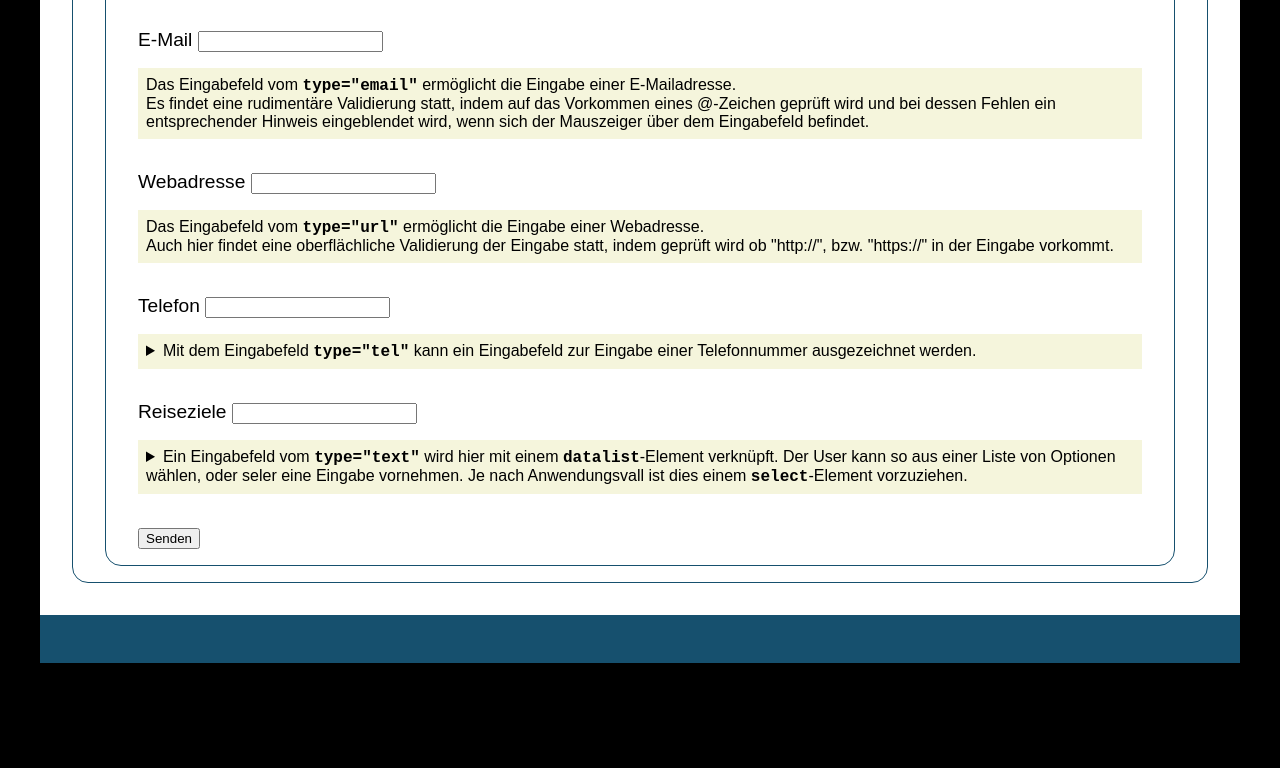
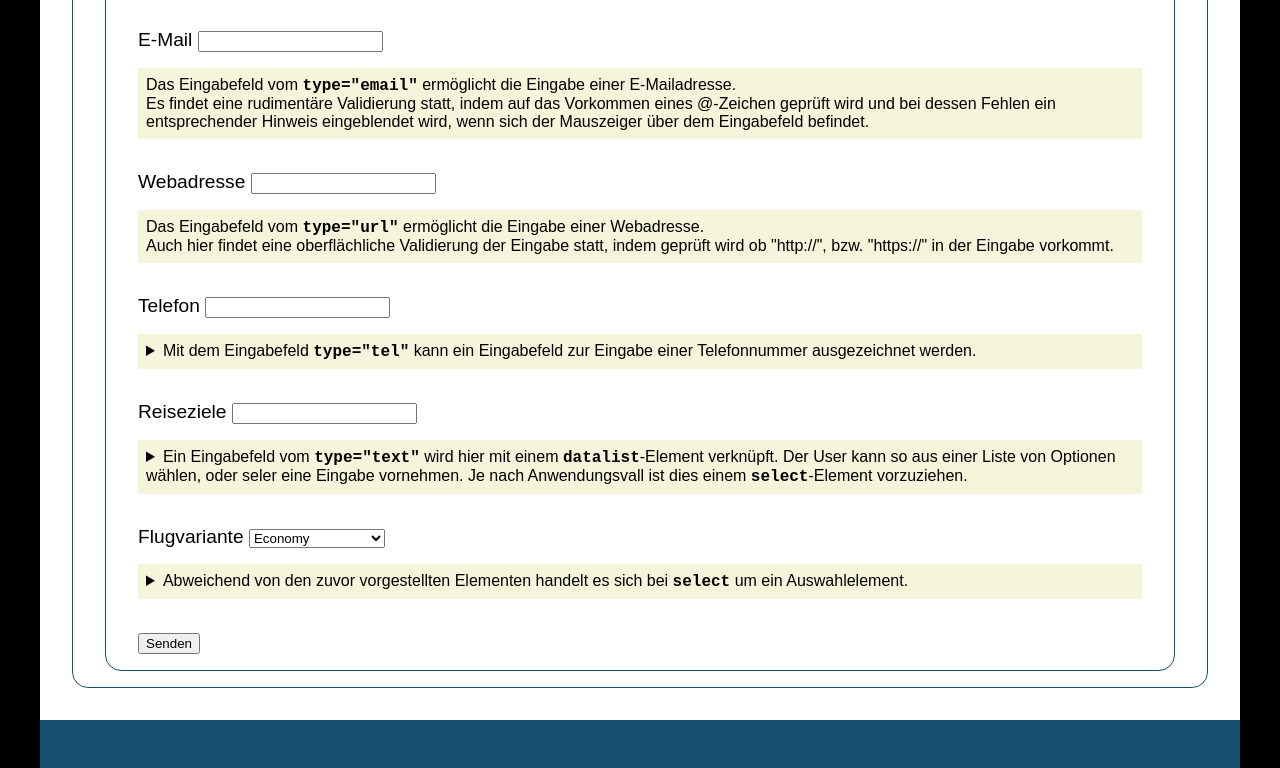
Before and after one commit to XIDV/formsInHTML5, a plain HTML site: page index.html in a window 1280 px wide. Shown: the part 1646-2414 px from the top of the page. Before the commit the page ends 2309 px from the top, so only its background shows below. Drawn offline with Linux system fonts and the light colour scheme.

Commit message:
Das select-Element hinzugefügt und erleutert

```diff
--- a/index.html
+++ b/index.html
@@ -203,6 +203,28 @@
                                         </details>
                                     </div>
                                 </div>
+                                <div class="fElementWrapper">
+                                    <label for="flightCat">Flugvariante</label>
+                                    <select name="flightCat" id="flightCat" class="bspl1Input">
+                                        <option value="eco">Economy</option>
+                                        <option value="preEco">Premium-Economy</option>
+                                        <option value="busi">Busines</option>
+                                        <option value="firstClass">First Class</option>
+                                    </select>
+                                    <div class="elementInfo">
+                                        <details>
+                                            <summary>
+                                                Abweichend von den zuvor vorgestellten Elementen handelt es sich bei <code>select</code> um ein Auswahlelement.
+                                            </summary>
+                                            <p>
+                                                Im Gegansatz zu dem vorherigen Beispiel, bei dem ein <code>type="text"</code>-Eingabeelement mit einem <code>datalist</code>-Element kombiniert wurde, kann der User bei einem <code>select</code>-Element nur zwischen den angebotenen Optionen wählen.
+                                            </p>
+                                            <p>
+                                                Die Auswahlmöglichkeiten werden wie beim <code>datalist</code>-Element in der Form von <code>option</code>-Elementen ausgezeichnet.
+                                            </p>
+                                        </details>
+                                    </div>
+                                </div>
 
                                 <button type="button" id="subBspl1Data" form="bspl1">Senden</button>
 
```
